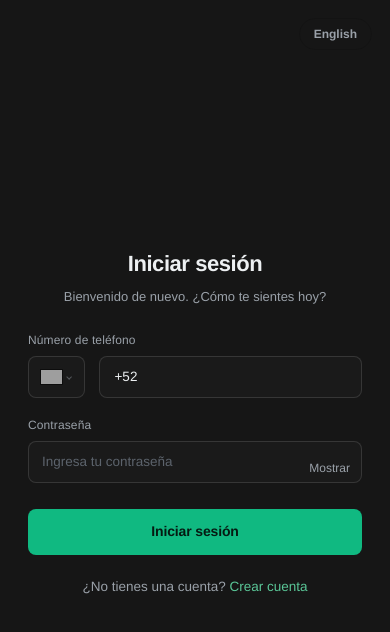
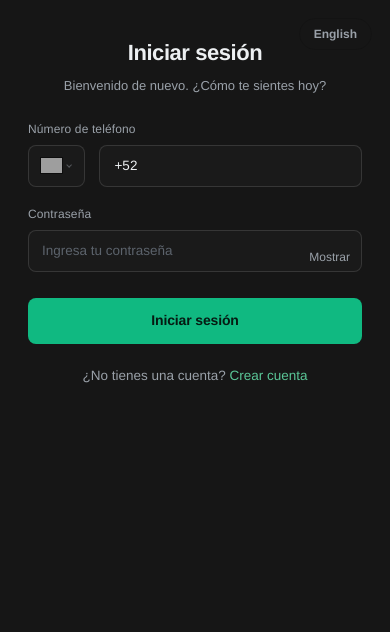
Before and after one commit to Haile-08/PSP-WhatsApp-Frontend, a React (Vite) app: page /login in a window 390 px wide. Shown: the top 632 px of the page. Built offline with nearby package versions, Linux system fonts and the light colour scheme; grey boxes are pictures that could not be loaded.

Commit message:
fix: the register page

```diff
--- a/src/features/auth/auth.css
+++ b/src/features/auth/auth.css
@@ -34,13 +34,16 @@
   top: 0;
   left: 0;
   right: 0;
-  /* Size to the DYNAMIC viewport, not the layout viewport. With `inset: 0` the
-     fixed page is as tall as the toolbar-retracted (large) viewport, so on mobile
-     its bottom — e.g. the second WhatsApp QR step — sits behind the browser chrome
-     and the inner scroll can never reach it. `100dvh` tracks the visible area so
-     the bottom stays reachable. (vh kept as a fallback for older engines.) */
+  /* Size to the SMALL viewport. This page is a `position: fixed` scroll
+     container (the document itself can't scroll — #root is overflow:hidden), and
+     a fixed element sized to 100vh/100dvh can be TALLER than the currently
+     visible area when the mobile browser toolbar is shown, leaving its bottom
+     edge — e.g. the second WhatsApp QR step — behind the chrome where the inner
+     scroll can never reach it. `100svh` is the toolbar-shown height, so the
+     container is never taller than what's on screen and every element can be
+     scrolled into view. (vh kept as a fallback for older engines.) */
   height: 100vh;
-  height: 100dvh;
+  height: 100svh;
   display: grid;
   overflow-x: hidden;
   overflow-y: auto;
@@ -635,9 +638,17 @@
 @media (max-width: 800px) {
   .auth-shell { grid-template-columns: 1fr; }
   .auth-aside { display: none; }
-  /* Keep the tall two-step success screen clear of the home indicator / browser
-     chrome so its last element is fully scrollable into view. */
-  .auth-main { padding-bottom: calc(48px + env(safe-area-inset-bottom, 0px)); }
+  /* On phones, top-align the column (don't vertically center) so the tall
+     two-step success screen always starts at the top and scrolls cleanly down to
+     its last element. This replaces the reliance on `safe center`, which some
+     mobile browsers ignore and fall back to plain centering — pushing the ends
+     of overflowing content out of reach. Extra bottom padding keeps the last
+     element clear of the home indicator / browser chrome. */
+  .auth-main {
+    justify-content: flex-start;
+    padding-top: 36px;
+    padding-bottom: calc(48px + env(safe-area-inset-bottom, 0px));
+  }
 }
 
 @media (max-width: 480px) {
```
